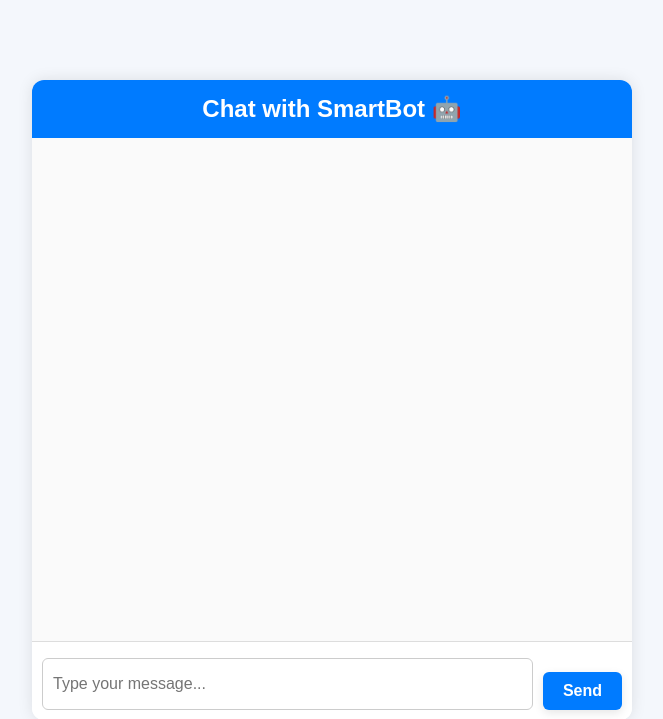
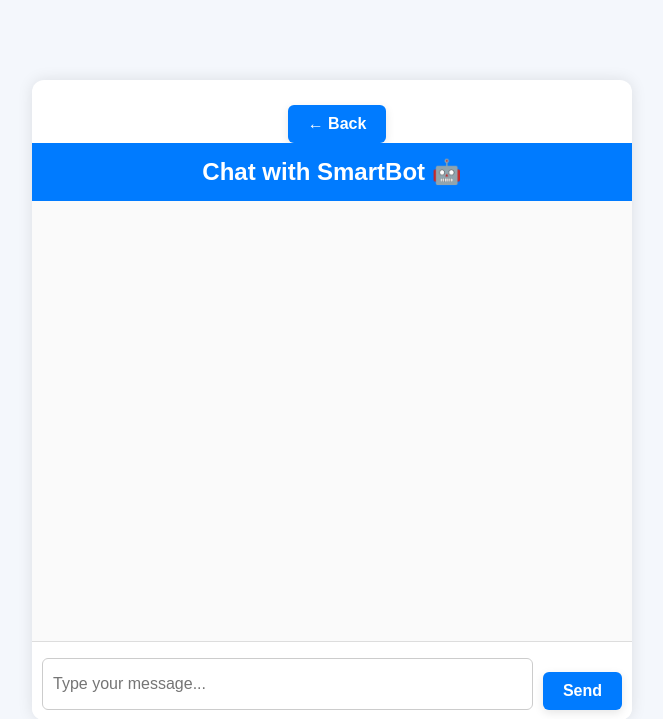
Before and after one commit to Tarun-48/SmartElearning, a Flask app: page /chat in a window 1280 px wide. Shown: the top 719 px of the page, without its empty margins (308-971 px from the left). Run offline with Flask 3, Linux system fonts and the light colour scheme; a user stored in the database is signed in.

Commit message:
Add back button in chat box

```diff
--- a/templates/chat.html
+++ b/templates/chat.html
@@ -108,6 +108,8 @@
 </head>
 <body>
     <div class="chat-container">
+        <nav><!-- ✅ Back button -->
+    <button onclick="window.history.back()" class="back-btn">← Back</button></nav>
         <h2>Chat with SmartBot 🤖</h2>
 
         <div id="chat-box" class="chat-box"></div>
```
